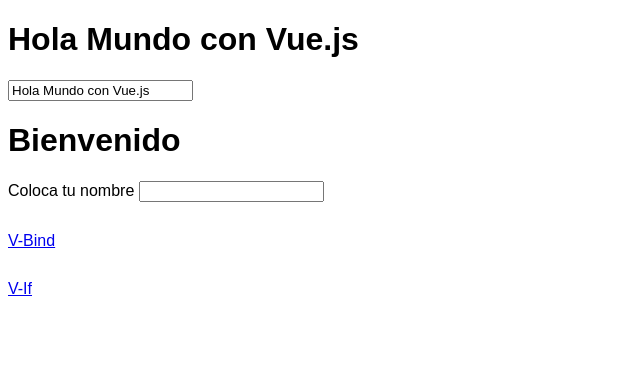
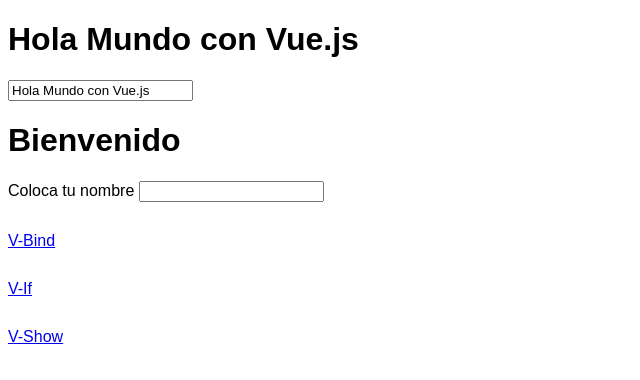
Before and after one commit to YzakV/CursoVue, a plain HTML site: page index.html in a window 1280 px wide. Shown: the full height of the page, 0-640 px from the left. Drawn offline with nearby package versions, Linux system fonts and the light colour scheme.

Commit message:
Se indexa V-Show

```diff
--- a/index.html
+++ b/index.html
@@ -21,6 +21,7 @@
 
       <a class="enlaces" href="v-bind.html">V-Bind</a>
       <a class="enlaces" href="v-if.html">V-If</a>
+      <a class="enlaces" href="v-show.html">V-Show</a>
       <script src="https://cdn.jsdelivr.net/npm/vue/dist/vue.js"></script>
       <script>
          const app = new Vue({
```
